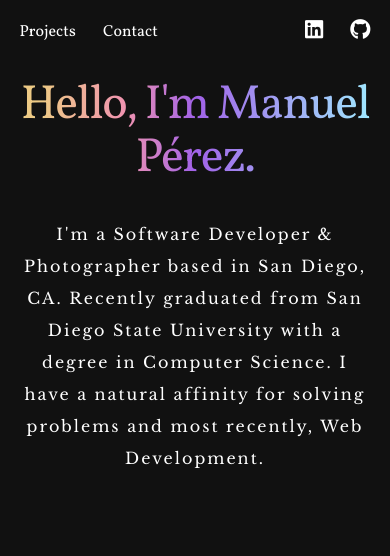
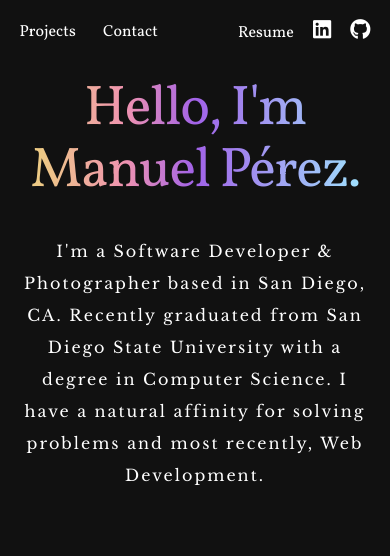
Before and after one commit to manueldperez/developer-portfolio, a plain HTML site: page index.html in a window 390 px wide. Shown: the top 556 px of the page. Drawn offline with nearby package versions, Linux system fonts and the light colour scheme.

Commit message:
Added a resume link to download resume on computer and view resume on touch screen devices.

```diff
--- a/css/about.css
+++ b/css/about.css
@@ -58,7 +58,7 @@
         font-size: 0.6rem;
     }
     h1 {
-        font-size: 3rem;
+        font-size: 3.5rem;
     }
     .paragraph-container span {
         font-size: 1rem;
--- a/css/contact.css
+++ b/css/contact.css
@@ -91,7 +91,6 @@ textarea {
         top: unset;
         transform: unset;
         display: unset;
-        padding-bottom: 6rem;
     }
     .button-container button {
         text-transform: uppercase;
--- a/css/general.css
+++ b/css/general.css
@@ -54,8 +54,3 @@ h3 {
 .link:nth-child(1) {
     padding-right: 1.5rem;
 }
-@media screen and (max-width:1024px) {
-    .unity-desktop {
-        display: none;
-    }
-}
--- a/css/nav.css
+++ b/css/nav.css
@@ -7,21 +7,39 @@
 .nav-links {
     display: grid;
     grid-template-columns: 1fr 1fr;
+    grid-template-rows: 7.5vh;
     height: 7.5vh;
     max-width: 90%;
     margin: 0 auto;
     align-content: center;
     align-items: center;
 }
+.link {
+    font-size: 1.3rem;
+    font-weight: 300;
+}
 .edge-links {
     justify-self: right;
 }
-.link {
+.resume-container {
+    display: inline-flex;
+}
+.side-link {
+    display: inline-flex;
     font-size: 1.3rem;
     font-weight: 300;
+    padding-right: 1.5rem;
+    transition: all 0.4s ease-in-out;
+}
+.side-link:nth-child(3) {
+    padding-right: unset;
 }
 @media screen and (max-width:425px) {
     .link {
         font-size: 1rem;
     }
+    .side-link {
+        font-size: 1rem;
+        padding-right: 1rem;
+    }
 }
--- a/index.html
+++ b/index.html
@@ -4,6 +4,8 @@
     <meta charset="UTF-8">
     <meta http-equiv="X-UA-Compatible" content="IE=edge">
     <meta name="viewport" content="width=device-width, initial-scale=1.0">
+
+    <meta name="google-site-verification" content="NzU0xkMo7KqRiW9LvtUfTYL0fu6SEsPCMB87hPKMJVM" />
 
     <link rel="preconnect" href="https://fonts.gstatic.com">
     <link href="https://fonts.googleapis.com/css2?family=Vollkorn&display=swap" rel="stylesheet">
@@ -27,7 +29,10 @@
                 <a class="link" href="#contact">Contact</a>
             </div>
             <div class="edge-links">
-                <a class="link" href="https://www.linkedin.com/in/manueldperez" target="_blank"><i class="fab fa-linkedin"></i></a>
+                <div class="resume-container">
+                    <a class="side-link" href="resume/Perez, Manuel.pdf" download>Resume</a>
+                </div>
+                <a class="side-link" href="https://www.linkedin.com/in/manueldperez" target="_blank"><i class="fab fa-linkedin"></i></a>
                 <a class="link" href="https://www.github.com/manueldperez" target="_blank"><i class="fab fa-github"></i></a>
             </div>
         </div>
```
Also changed, not shown: 3 other files.
